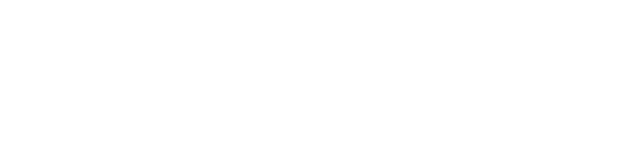
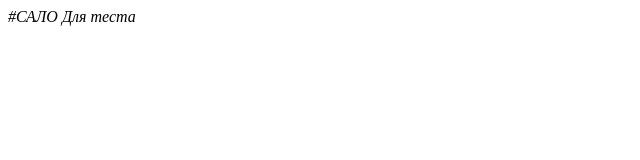
Before and after one commit to RobotBobik/Univer_site, a plain HTML site: page index.html in a window 1280 px wide. Shown: the whole page, without its empty margins (0-640 px from the left). Drawn offline with Linux system fonts and the light colour scheme.

Commit message:
TEST final

```diff
--- a/index.html
+++ b/index.html
@@ -1,3 +1,3 @@
 <I>
-
+    #САЛО Для теста
 </I>
```
